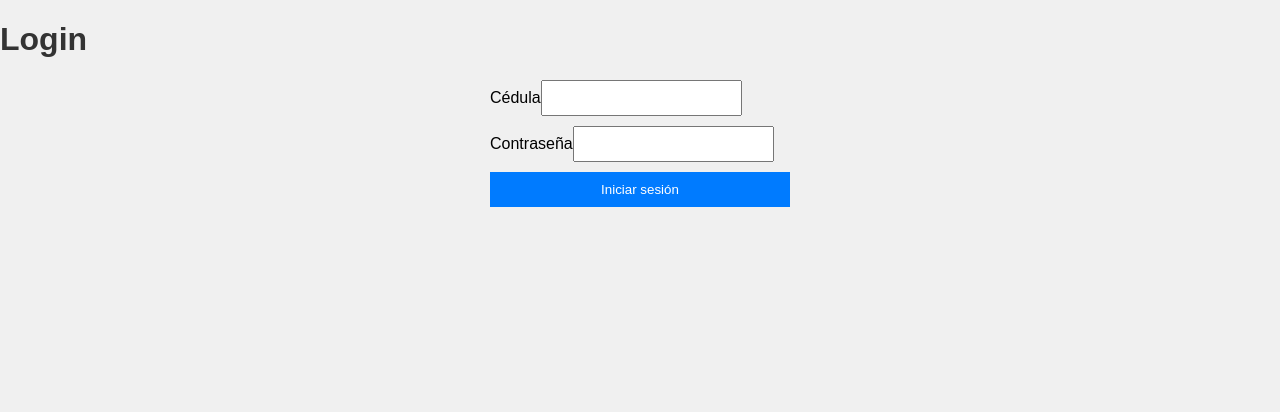
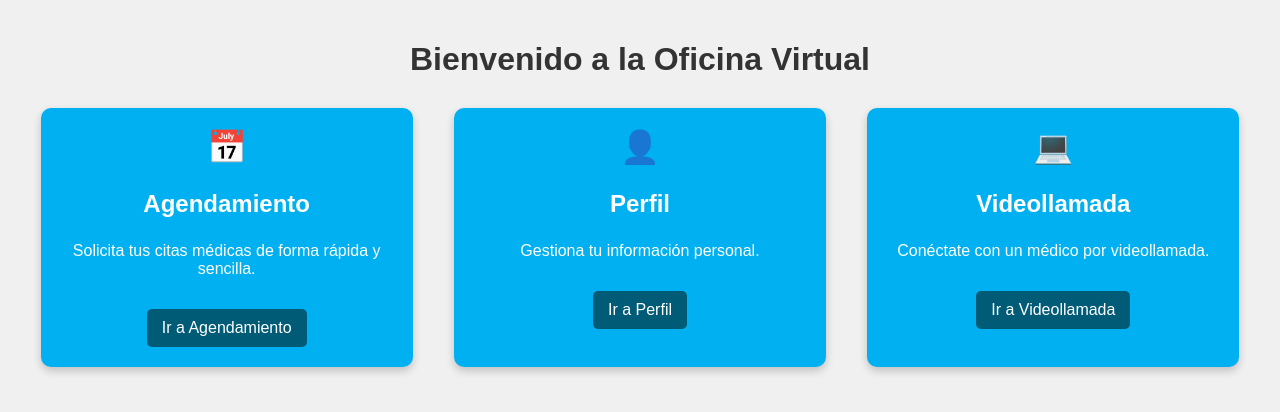
Before and after one commit to Edwinguty2/TELEMEDICINA-FRONTEND, a React (Create React App) app: page / in a window 1280 px wide. Shown: the top 412 px of the page. Built offline with nearby package versions, Linux system fonts and the light colour scheme.

Commit message:
incluye division de los tres modulos

```diff
--- a/src/App.css
+++ b/src/App.css
@@ -26,3 +26,47 @@ body {
   button:hover {
     background-color: #0056b3;
   }
+
+  .home-container {
+    text-align: center;
+    padding: 20px;
+  }
+
+  .card-container {
+    display: flex;
+    justify-content: space-around;
+    margin-top: 30px;
+  }
+
+  .card-module {
+    background-color: #00b0f0;
+    color: white;
+    padding: 20px;
+    border-radius: 10px;
+    width: 30%;
+    text-align: center;
+    box-shadow: 0 4px 8px rgba(0, 0, 0, 0.2);
+  }
+
+  .card-module h3 {
+    font-size: 1.5rem;
+  }
+
+  .card-module p {
+    font-size: 1rem;
+  }
+
+  .card-icon {
+    font-size: 2rem;
+    margin-bottom: 10px;
+  }
+
+  .card-module a {
+    display: inline-block;
+    margin-top: 15px;
+    text-decoration: none;
+    color: white;
+    background-color: #005b76;
+    padding: 10px 15px;
+    border-radius: 5px;
+  }
--- a/src/App.js
+++ b/src/App.js
@@ -3,6 +3,9 @@ import { BrowserRouter as Router, Routes, Route } from 'react-router-dom';
 import './App.css';
 import LoginPage from './pages/LoginPage';
 import AppointmentPage from './pages/AppointmentPage';
+import ProfilePage from './pages/ProfilePage';
+import VideoCallPage from './pages/VideoCallPage';
+import HomePage from './pages/HomePage';
 
 function App() {
   return (
@@ -10,7 +13,9 @@ function App() {
       <Routes>
         <Route path="/login" element={<LoginPage />} />
         <Route path="/appointments" element={<AppointmentPage />} />
-        <Route path="/" exact element={<LoginPage />} />
+        <Route path="/profile" element={<ProfilePage />} />
+        <Route path="/video-call" element={<VideoCallPage />} />
+        <Route path="/" exact element={<HomePage />} />
       </Routes>
     </Router>
   );
--- /dev/null
+++ b/src/components/CardModule.js
@@ -0,0 +1,15 @@
+import React from 'react';
+import { Link } from 'react-router-dom';
+
+const CardModule = ({ title, description, link, icon }) => {
+  return (
+    <div className="card-module">
+      <div className="card-icon">{icon}</div>
+      <h3>{title}</h3>
+      <p>{description}</p>
+      <Link to={link}>Ir a {title}</Link>
+    </div>
+  );
+};
+
+export default CardModule;
--- a/src/pages/HomePage.js
+++ b/src/pages/HomePage.js
@@ -0,0 +1,32 @@
+import React from 'react';
+import CardModule from '../components/CardModule';
+
+const HomePage = () => {
+  return (
+    <div className="home-container">
+      <h1>Bienvenido a la Oficina Virtual</h1>
+      <div className="card-container">
+        <CardModule
+          title="Agendamiento"
+          description="Solicita tus citas médicas de forma rápida y sencilla."
+          link="/appointments"
+          icon="📅" // Aquí puedes agregar íconos personalizados o usar una librería como FontAwesome
+        />
+        <CardModule
+          title="Perfil"
+          description="Gestiona tu información personal."
+          link="/profile"
+          icon="👤"
+        />
+        <CardModule
+          title="Videollamada"
+          description="Conéctate con un médico por videollamada."
+          link="/video-call"
+          icon="💻"
+        />
+      </div>
+    </div>
+  );
+};
+
+export default HomePage;
```
Also changed, not shown: src/pages/ProfilePage.js (added), src/pages/VideoCallPage.js (added).
